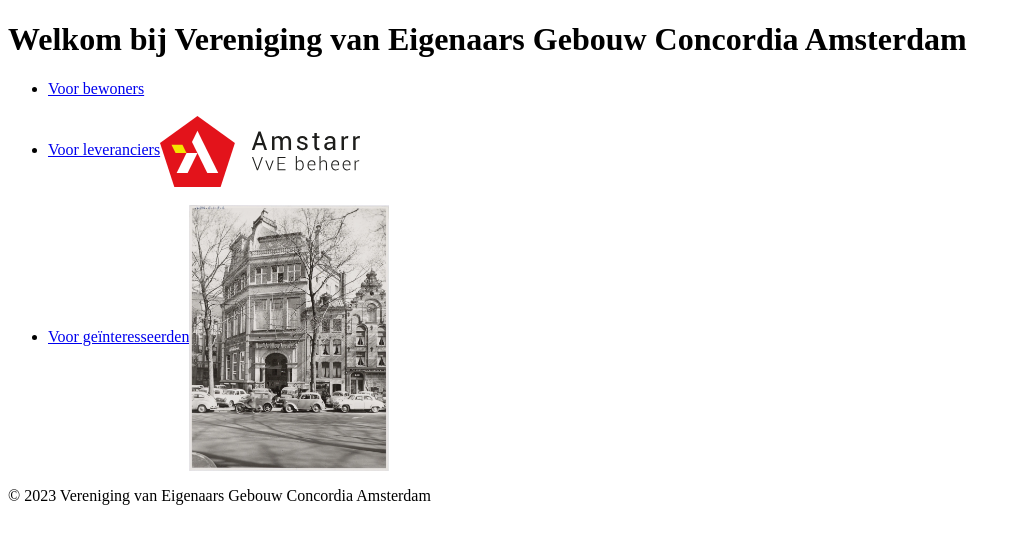
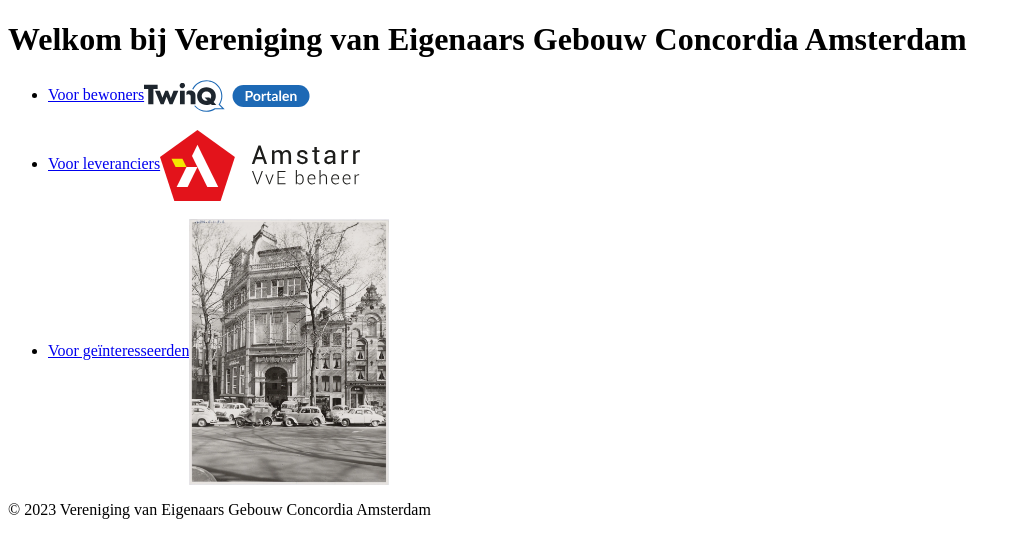
Before and after one commit to marconl/marconl.github.io, a plain HTML site: page index.html in a window 1280 px wide. Shown: the whole page, without its empty margins (0-1021 px from the left). Drawn offline with Linux system fonts and the light colour scheme.

Commit message:
updated index.html

```diff
--- a/index.html
+++ b/index.html
@@ -15,11 +15,11 @@
 
     <nav>
         <ul>
-            <li><a href="bewonerspagina.html">Voor bewoners</a></li>
+            <li><a href="https://amstarr.twinq.nl">Voor bewoners<img src="logo-twinq-portalen.svg" alt="Twinq Logo" class="logo"></a></li>
 <br/>
-            <li><a href="http://www.amstarr.nl">Voor leveranciers<img src="Amstarr-logo.svg" alt="Amstarr Logo" class="logo"></a></li>
+            <li><a href="https://www.amstarr.nl">Voor leveranciers<img src="Amstarr-logo.svg" alt="Amstarr Logo" class="logo"></a></li>
 <br/>
-            <li><a href="http://www.vveconcordia.com">Voor geïnteresseerden<img src="concordia.webp" alt="Foto van Gebouw Concordia" class="gebouw-foto"></li></a>
+            <li><a href="https://www.vveconcordia.com">Voor geïnteresseerden<img src="concordia.webp" alt="Foto van Gebouw Concordia" class="gebouw-foto"></li></a>
         </ul>
     </nav>
 
```
Also changed, not shown: 1 other file.
